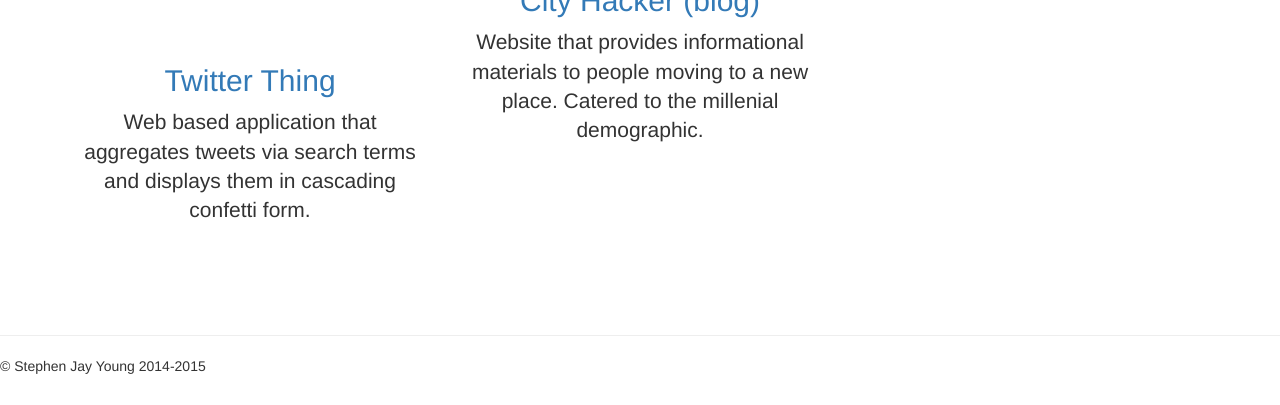
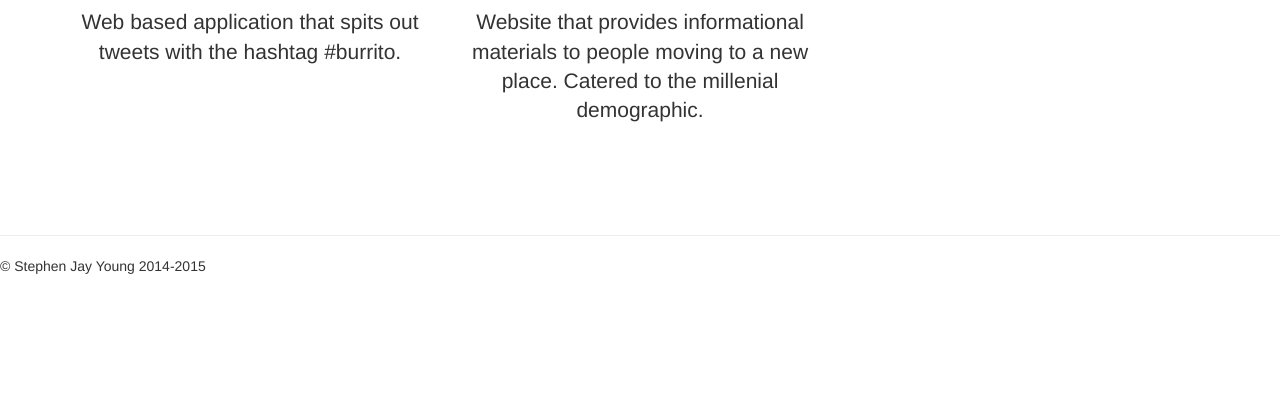
Before and after one commit to StephenJayYoung/OldPortfolio, a plain HTML site: page app/projects.html in a window 1280 px wide. Shown: the part 1067-1472 px from the top of the page. After the commit the page ends 1372 px from the top, so only its background shows below. Drawn offline with Linux system fonts and the light colour scheme.

Commit message:
modifications to projects and things i like pages

```diff
--- a/app/projects.html
+++ b/app/projects.html
@@ -112,6 +112,7 @@
                 </h2>
                 <p class="lead text-center">Web based social networking application that matches people based on location and interests.</p>
             </div>
+
             <div class="col-md-4 portfolio-item">
                 <a href="#">
                     <img class="img-responsive" src="https://40.media.tumblr.com/77df70358ad1506bb0ad14323ea9c8bd/tumblr_mof599bc0s1rln0k1o1_500.jpg" id="projpics" alt="">
@@ -121,6 +122,7 @@
                 </h2>
                 <p class="lead text-center">Web based application that finds the top rated lunch spots in any location.</p>
             </div>
+
             <div class="col-md-4 portfolio-item">
                 <a href="#">
                     <img class="img-responsive" src="http://www.bucksmore.com/wp-content/uploads/flickr-icon1.jpg" id="projpics" alt="">
@@ -138,19 +140,14 @@
         <div class="row">
             <div class="col-md-4 portfolio-item">
                 <a href="#">
-                    <img class="img-responsive" src="http://www.neilsrecruitment.co.uk/wp-content/uploads/2013/08/Twitter_bird_logo.png" alt="">
+                    <img class="img-responsive" src="http://scontent-b.cdninstagram.com/hphotos-xpa1/t51.2885-15/10488692_636881743074731_211483469_a.jpg" alt="">
                 </a>
-                <br>
-                <br>
-                <br>
-                <br>
-                <br>
                 <h2 class="text-center">
-                    <a href="#">Twitter Thing</a>
+                    <a href="#">Twitter Burrito Finder</a>
                 </h2>
-                <p class="lead text-center">Web based application that aggregates tweets via search terms and displays them in cascading confetti form.</p>
+                <p class="lead text-center">Web based application that spits out tweets with the hashtag #burrito.</p>
             </div>
-            <br>
+
             <div class="col-md-4 portfolio-item">
                 <a href="#">
                     <img class="img-responsive" src="http://photos-b.ak.instagram.com/hphotos-ak-xpa1/t51.2885-15/10296638_243740399166137_120137724_n.jpg" id="projpics" alt="">
@@ -160,7 +157,7 @@
                 </h2>
                 <p class="lead text-center">Website that provides informational materials to people moving to a new place. Catered to the millenial demographic.</p>
             </div>
-            <br>
+
             <div class="col-md-4 portfolio-item">
                 <a href="http:www.hackanycity.com">
                     <img class="img-responsive" src="media/JBAC.jpg" id="projpics" alt="">
```
Also changed, not shown: app/thingsILike.html (+2 -2 lines).
